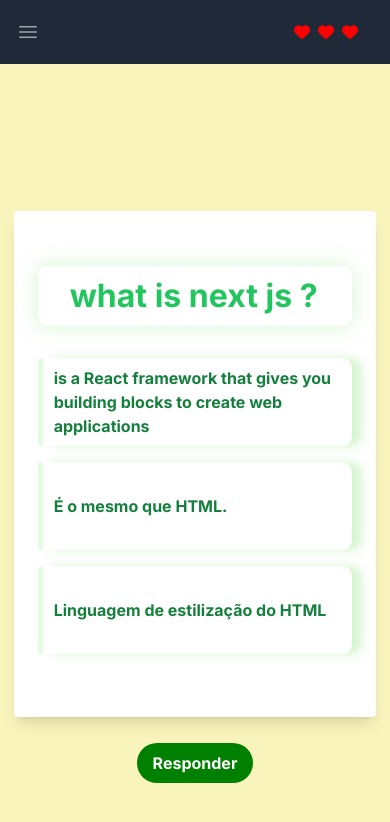
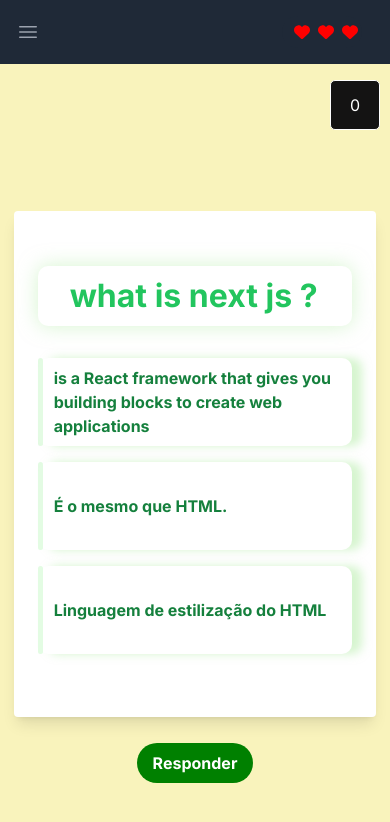
Before and after one commit to Andrels1987/APS_desenvolvimentoWeb, a Next.js app: page / in a window 390 px wide. Shown: the top 822 px of the page. Built offline with nearby package versions, Linux system fonts and the light colour scheme.

Commit message:
comiit 4

```diff
--- a/app/globals.css
+++ b/app/globals.css
@@ -43,12 +43,8 @@
 #mobile-menu{
   display: none;
 }
- @media (max-width: 640px) {
-  #mobile-menu{
-    display: none;
-  }
 
-}
+
 
 .question{
   box-shadow: 0px 0px 20px rgba(173, 236, 160, 0.5);
@@ -83,3 +79,36 @@
 p{
   pointer-events: none;
 }
+
+.score{
+  position: absolute;
+  right: 10px;
+  top: 80px;
+  height: 80px;
+  width: 80px;
+  background-color: rgb(20, 19, 19);
+  color: white;
+  border: solid white 1px;
+  border-radius: 5px;
+  display: flex;
+  align-items: center;
+  justify-content: center;
+  font-size: 2em;
+  transition: .5s;
+}
+
+@media (max-width: 640px) {
+  #mobile-menu{
+    display: none;
+  }
+  .score{
+    position: absolute;
+    right: 10px;
+    top: 80px;
+    height: 50px;
+    width: 50px;
+    font-size: 1em;
+    transition: .5s;
+  }
+
+}
--- a/app/page.tsx
+++ b/app/page.tsx
@@ -6,7 +6,7 @@
 import { useContext, useState } from "react";
 
 export default function Home() {
-  const { life, QandA, setLife } = useContext(GameContext);
+  const { life, QandA, setLife, score, setScore } = useContext(GameContext);
   let [item, setItem] = useState(0);
   let [userAnswer, setUserAnswer] = useState("");
 
@@ -24,6 +24,7 @@
     let rightAnswer = QandA[item].rightAnswer;
     if (userAnswer == rightAnswer) {
       console.log("Answer is correct");
+      setScore((score: number) => score + 10);
     } else {
       setLife((life: any) => life - 1);
     }
@@ -224,6 +225,7 @@
           </div>
         </div>
       </nav>
+      <div className="score">{score}</div>
       <div
       onClick={closeMenuClick}
         style={{
@@ -234,7 +236,8 @@
           alignItems: "center",
         }}
       >
-        {item < QandA.length ? (
+        {life > 0 ?
+            item < QandA.length ? (
               <div
                 className="max-w-sm rounded overflow-hidden shadow-lg "
                 style={{
@@ -289,6 +292,26 @@
               </div>
             </div>
           </div>
+        ) : (
+          <div
+            style={{
+              height: "50%",
+              width: "90%",
+              display: "flex",
+              alignItems: "center",
+              justifyContent: "center",
+              backgroundColor: "#F3DB97",
+              position: "absolute",
+              top: "25%",
+            }}
+            className="max-w-sm rounded overflow-hidden shadow-lg"
+          >
+            <div className="px-6 py-4">
+              <div className="font-bold text-xl mb-2 text-yellow-600">
+                <h1>Sem vidas</h1>
+              </div>
+            </div>
+          </div>
         )}
         <button
           style={{
--- a/contexts/GameContext.js
+++ b/contexts/GameContext.js
@@ -14,13 +14,15 @@
 const GameProvider = ({children}) => {
     const [QandA, setQandA] = useState(QuestionsAndAnswers)
     let [life, setLife] = useState(3)
-
+    const [score, setScore] = useState(0)
     return (
         <GameContext.Provider value={{
             QandA,
             setQandA,
             life,
-            setLife
+            setLife,
+            score,
+            setScore
         }}>
 
         {children}
```
Also changed, not shown: package.json (+4 -3 lines), 1 other file (tests, documents, lock files or other folders).
